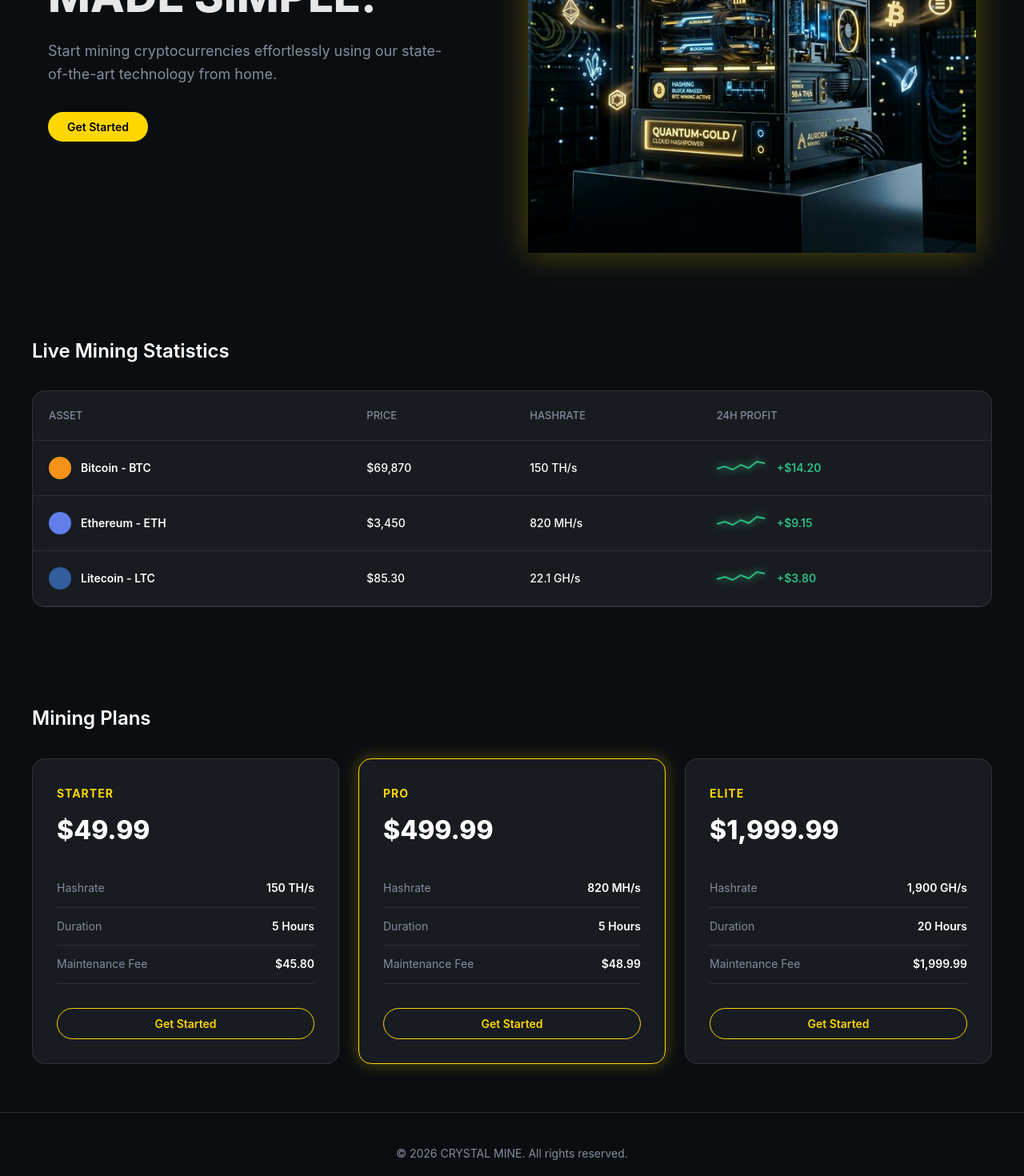
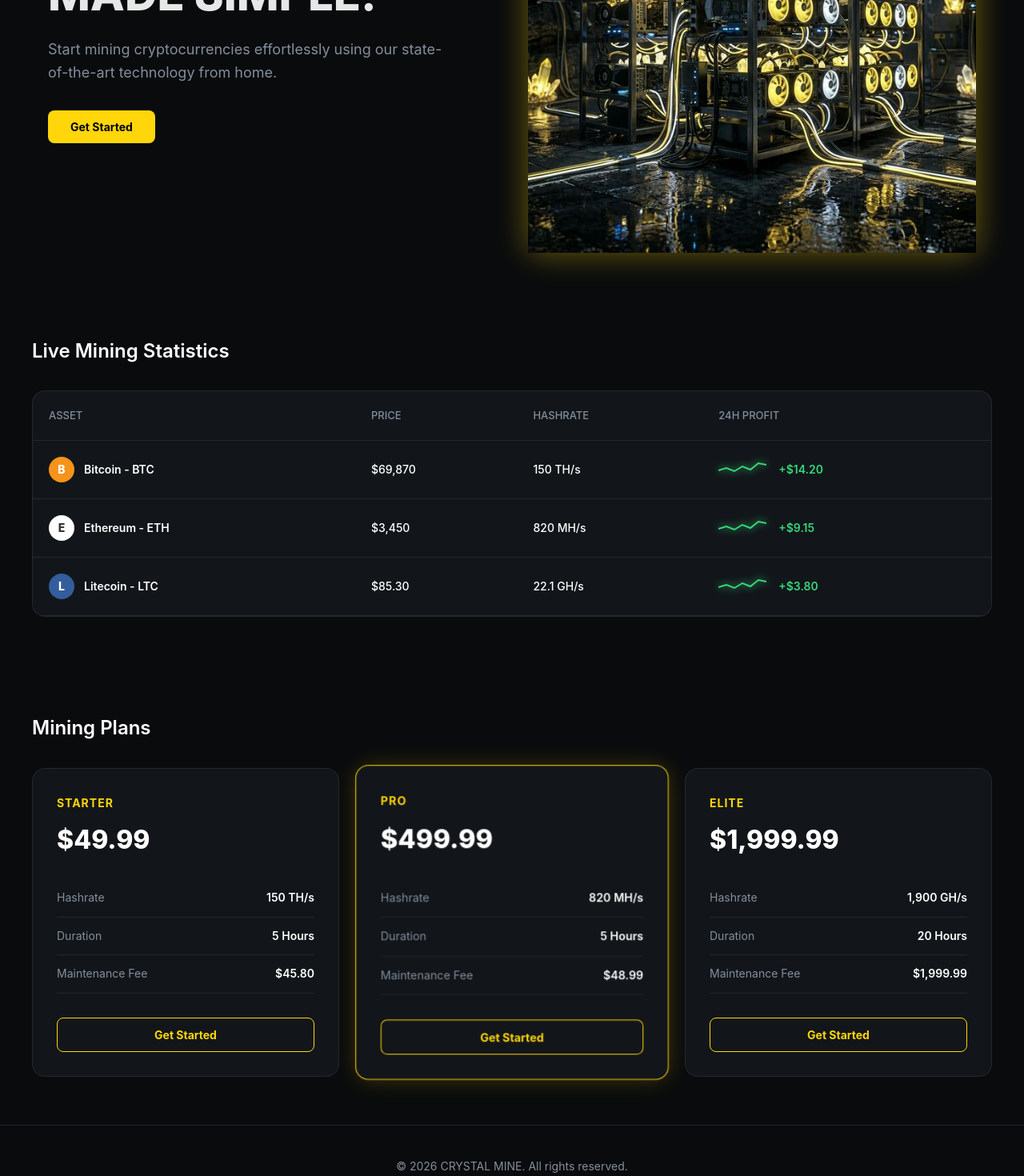
Before and after one commit to imesh4523/mining, a React (Vite) app: page / in a window 1280 px wide. Shown: the part 360-1830 px from the top of the page at 80% size. Built offline with nearby package versions, Linux system fonts and the light colour scheme.

Commit message:
Refinement: A-Z visual matching with original reference photo

```diff
--- a/src/components/MiningPlans.css
+++ b/src/components/MiningPlans.css
@@ -18,8 +18,9 @@
 }
 
 .plan-card.popular {
-  border: 1px solid var(--primary);
-  box-shadow: 0 0 20px var(--primary-glow);
+  border: 1.5px solid var(--primary);
+  box-shadow: 0 0 30px rgba(255, 214, 10, 0.2);
+  transform: scale(1.02);
 }
 
 .plan-header {
--- a/src/components/Navbar.jsx
+++ b/src/components/Navbar.jsx
@@ -5,7 +5,10 @@ const Navbar = () => {
   return (
     <nav className="navbar container">
       <div className="logo-section">
-        <div className="logo-icon"></div>
+        <svg className="logo-crystal" width="32" height="32" viewBox="0 0 24 24" fill="var(--primary)">
+          <path d="M12 2L4.5 9L12 22L19.5 9L12 2Z" />
+          <path d="M12 2L8 9L12 15L16 9L12 2Z" opacity="0.5" fill="white" />
+        </svg>
         <span className="logo-text">CRYSTAL MINE</span>
       </div>
       <ul className="nav-links">
--- a/src/components/StatsTable.css
+++ b/src/components/StatsTable.css
@@ -29,15 +29,20 @@
   gap: 12px;
 }
 
-.asset-icon {
-  width: 28px;
-  height: 28px;
+.asset-icon-wrapper {
+  width: 32px;
+  height: 32px;
   border-radius: 50%;
+  display: flex;
+  align-items: center;
+  justify-content: center;
+  font-weight: 800;
+  font-size: 14px;
 }
 
-.asset-icon.btc { background-color: #f7931a; }
-.asset-icon.eth { background-color: #627eea; }
-.asset-icon.ltc { background-color: #345d9d; }
+.asset-icon-wrapper.btc { background-color: #f7931a; color: white; }
+.asset-icon-wrapper.eth { background-color: #ffffff; color: #333; }
+.asset-icon-wrapper.ltc { background-color: #345d9d; color: white; }
 
 .asset-name {
   font-weight: 600;
--- a/src/components/StatsTable.jsx
+++ b/src/components/StatsTable.jsx
@@ -24,7 +24,9 @@ const StatsTable = () => {
             <tr key={asset.id}>
               <td>
                 <div className="asset-cell">
-                  <div className={`asset-icon ${asset.symbol.toLowerCase()}`}></div>
+                  <div className={`asset-icon-wrapper ${asset.symbol.toLowerCase()}`}>
+                    <span className="asset-symbol-icon">{asset.symbol[0]}</span>
+                  </div>
                   <div className="asset-info">
                     <span className="asset-name">{asset.name} - {asset.symbol}</span>
                   </div>
--- a/src/index.css
+++ b/src/index.css
@@ -1,14 +1,14 @@
 :root {
-  --primary: #ffd700;
-  --primary-glow: rgba(255, 215, 0, 0.3);
-  --bg: #0b0e11;
-  --card-bg: #1e2329;
-  --card-border: #2b3139;
+  --primary: #ffd60a;
+  --primary-glow: rgba(255, 214, 10, 0.4);
+  --bg: #090b0d;
+  --card-bg: #161a1e;
+  --card-border: #23282f;
   --text-main: #ffffff;
   --text-muted: #848e9c;
-  --accent-green: #2ebd85;
-  --glass: rgba(30, 35, 41, 0.7);
-  --glass-border: rgba(255, 255, 255, 0.1);
+  --accent-green: #37d67a;
+  --glass: rgba(22, 26, 30, 0.8);
+  --glass-border: rgba(255, 255, 255, 0.08);
 }
 
 * {
@@ -49,9 +49,9 @@ button {
 .btn-primary {
   background-color: var(--primary);
   color: #000;
-  padding: 10px 24px;
-  border-radius: 50px;
-  font-weight: 600;
+  padding: 12px 28px;
+  border-radius: 8px;
+  font-weight: 700;
   font-size: 14px;
 }
 
@@ -61,11 +61,11 @@ button {
 }
 
 .btn-outline {
-  border: 1px solid var(--primary);
+  border: 1.5px solid var(--primary);
   color: var(--primary);
-  padding: 10px 24px;
-  border-radius: 50px;
-  font-weight: 600;
+  padding: 12px 28px;
+  border-radius: 8px;
+  font-weight: 700;
   font-size: 14px;
 }
 
```
Also changed, not shown: src/assets/mining_rig.png.
